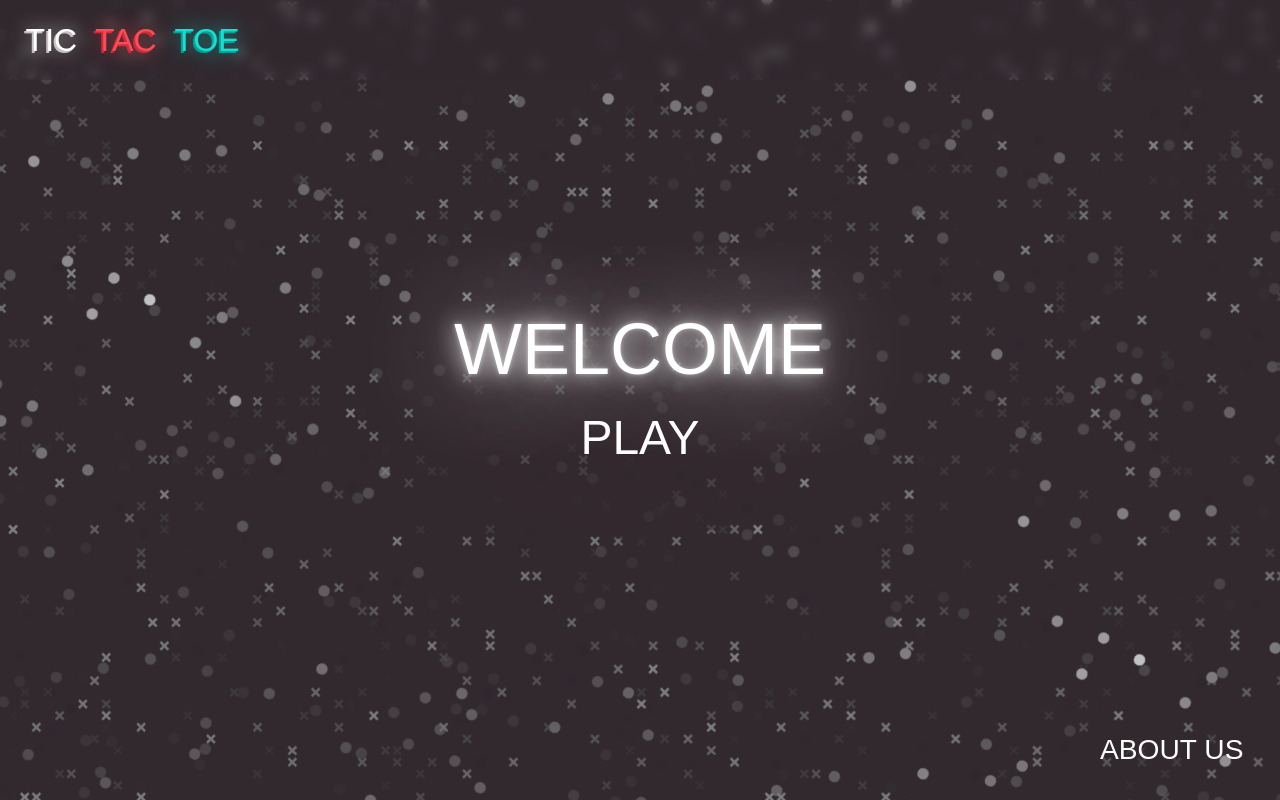
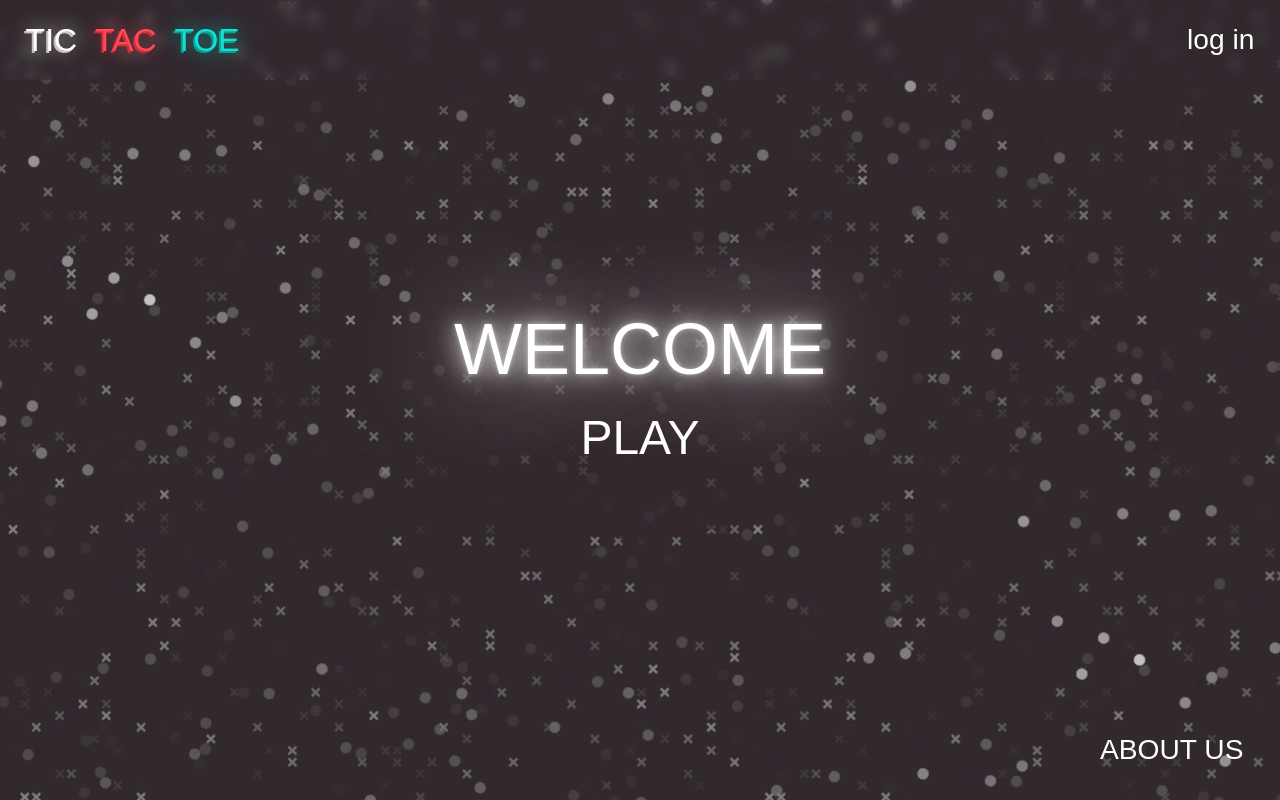
Before and after one commit to rocketscienceinc/tictactoe-frontend, a Vue app: page / in a window 1280 px wide. Built offline with nearby package versions, Linux system fonts and the light colour scheme; no server answers; a web font is replaced by a local one.

Commit message:
DEV-37.Added display of the player's mark in the header during the game

```diff
--- a/src/components/appHeader.vue
+++ b/src/components/appHeader.vue
@@ -6,14 +6,26 @@
       <div class="header__title__toe">TOE</div>
     </div>
 
-    <!-- state red "x" or blue "o" -->
-    <div class="header__game-mark">&nbsp;</div>
+    <div class="header__game-mark" :class="markColor">{{ appState.playerMark }}</div>
 
-    <!-- <div class="header__log-in-button">LOG IN</div> -->
+    <div class="header__log-in-button">log in</div>
   </header>
 </template>
 
-<script></script>
+<script setup>
+import appState from '@/state'
+import { computed } from 'vue'
+
+const markColor = computed(() => {
+  const mark = appState.playerMark || ''
+  if (mark.toUpperCase() === 'X') {
+    return 'header__game-mark__x'
+  } else if (mark.toUpperCase() === 'O') {
+    return 'header__game-mark__o'
+  }
+  return ''
+})
+</script>
 
 <style>
 .header {
@@ -64,6 +76,11 @@
       -2px 2px 0 rgba(4, 154, 143, 1);
   }
 
+  .header__game-mark {
+    font-size: clamp(1.5rem, 2.8vw, 3rem);
+    margin-right: 2%;
+  }
+
   .header__game-mark__x {
     color: var(--red);
   }
```
